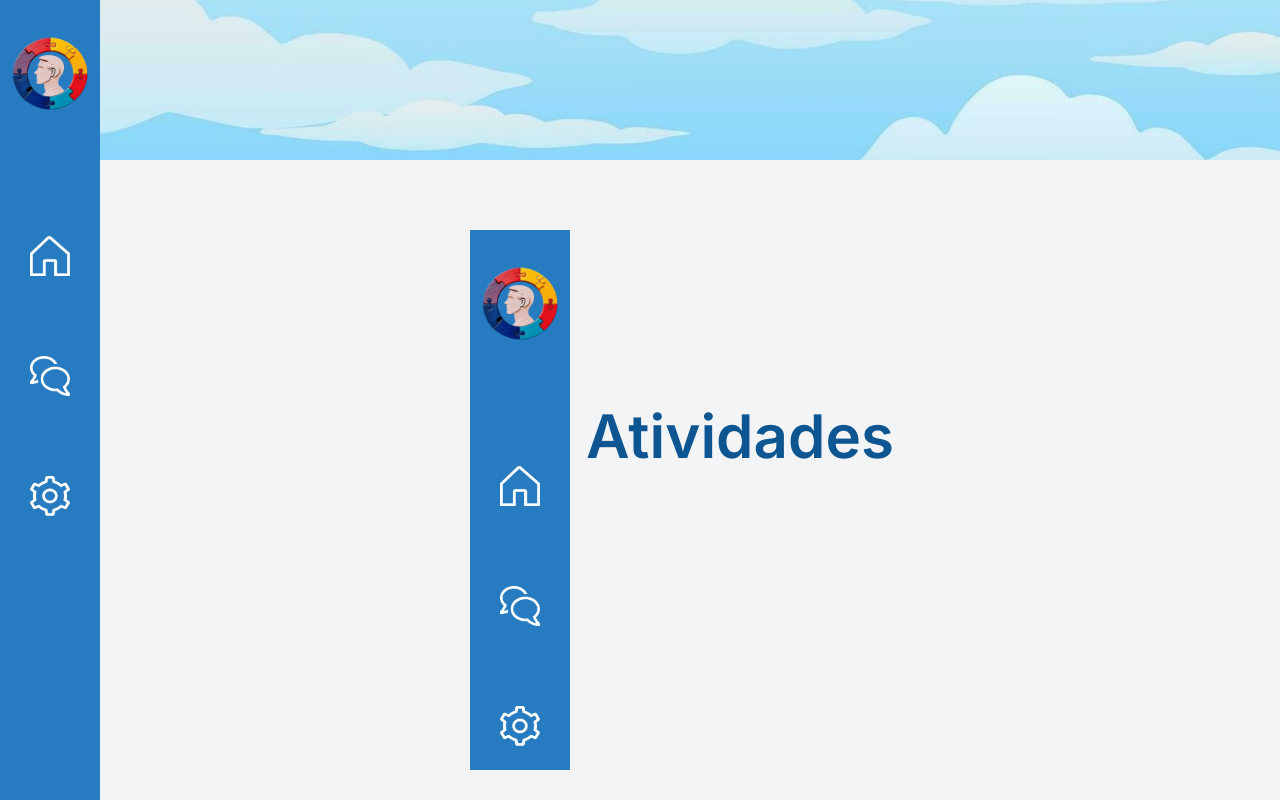
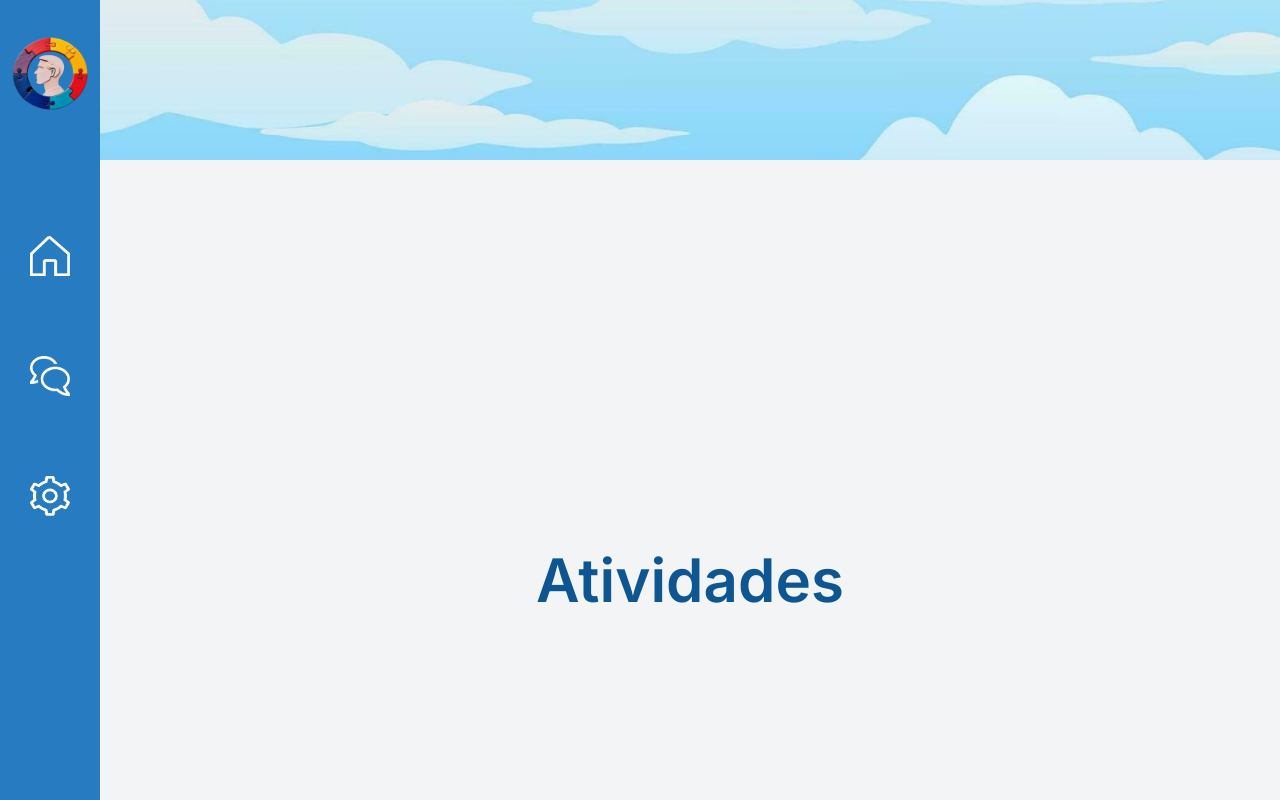
Before and after one commit to VLira96/senso-amigo, a Next.js app: page /pages/atividades in a window 1280 px wide. Built offline with nearby package versions, Linux system fonts and the light colour scheme.

Commit message:
update atividades

```diff
--- a/src/app/pages/atividades/page.tsx
+++ b/src/app/pages/atividades/page.tsx
@@ -1,14 +1,9 @@
-import SideBar from "@/components/sidebar";
-
 const Avisos = () => {
   return (
-    <div className="flex">
-      <SideBar />
       <main className="flex-grow p-4">
         <h1 className="text-6xl font-semibold text-center text-azul-secundario pt-40">Atividades</h1>
         {/* Aqui vai o conteúdo da página de avisos */}
       </main>
-    </div>
   );
 };
 
```
Also changed, not shown: src/app/pages/videos/page.tsx (line endings or trailing spaces).
